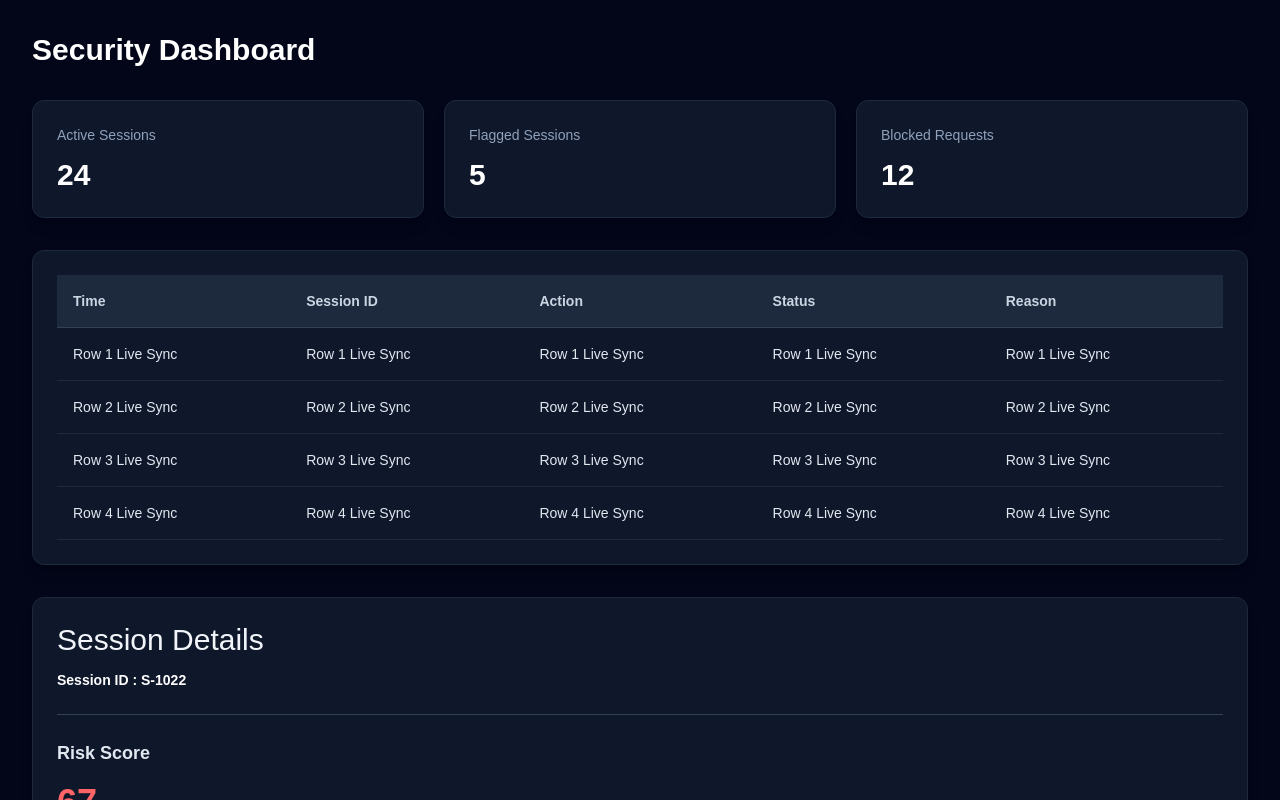
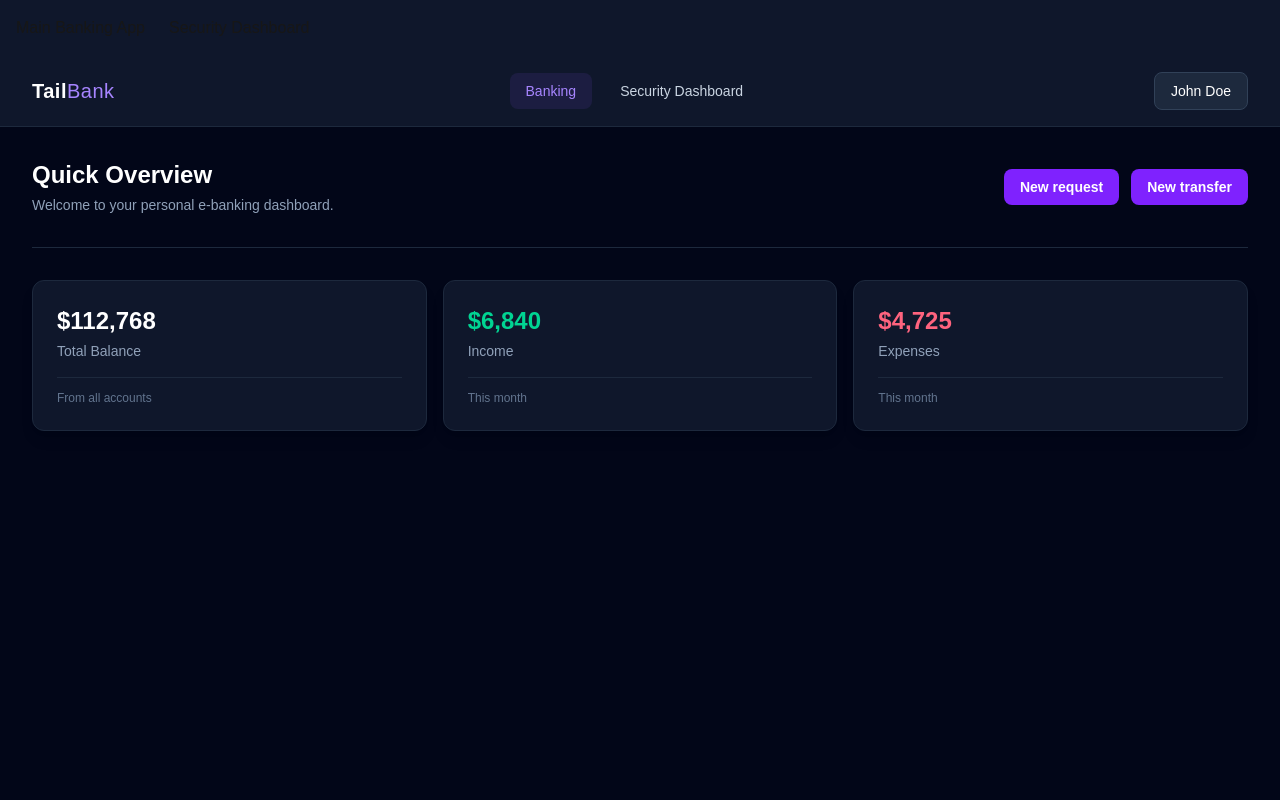
Before and after one commit to raremanticore/renamethislater, a Next.js app: page / in a window 1280 px wide. Shown: the top 800 px of the page. Built offline with nearby package versions, Linux system fonts and the light colour scheme.

Commit message:
im getting kind of tired

```diff
--- a/app/layout.tsx
+++ b/app/layout.tsx
@@ -1,6 +1,8 @@
+
 import type { Metadata } from "next";
 import { Geist, Geist_Mono } from "next/font/google";
 import "./globals.css";
+import Navigation from "@/components/Navigation";
 
 const geistSans = Geist({
   variable: "--font-geist-sans",
@@ -13,8 +15,8 @@ const geistMono = Geist_Mono({
 });
 
 export const metadata: Metadata = {
-  title: "Create Next App",
-  description: "Generated by create next app",
+  title: "TailBank",
+  description: "Banking application with security monitoring dashboard",
 };
 
 export default function RootLayout({ children }: LayoutProps<"/">) {
@@ -23,7 +25,10 @@ export default function RootLayout({ children }: LayoutProps<"/">) {
       lang="en"
       className={`${geistSans.variable} ${geistMono.variable} h-full antialiased`}
     >
-      <body className="min-h-full flex flex-col">{children}</body>
+      <body className="min-h-full flex flex-col">
+        <Navigation />
+        {children}
+      </body>
     </html>
   );
 }
--- a/app/page.tsx
+++ b/app/page.tsx
@@ -1,9 +1,5 @@
-import SecurityDashboard from "@/components/dashboard/SecurityDashboard";
+import Banking from "@/components/banking/Banking";
 
 export default function Home() {
-  return (
-    <main>
-      <SecurityDashboard />
-    </main>
-  );
+  return <Banking />;
 }
--- /dev/null
+++ b/app/security/page.tsx
@@ -0,0 +1,9 @@
+import SecurityDashboard from "@/components/dashboard/SecurityDashboard";
+
+export default function SecurityPage() {
+  return (
+    <main>
+      <SecurityDashboard />
+    </main>
+  );
+}
--- /dev/null
+++ b/components/Navigation.tsx
@@ -0,0 +1,10 @@
+import Link from "next/link";
+
+export default function Navigation() {
+  return (
+    <nav className="flex gap-6 bg-slate-900 p-4">
+      <Link href="/">Main Banking App</Link>
+      <Link href="/security">Security Dashboard</Link>
+    </nav>
+  );
+}
--- /dev/null
+++ b/components/banking/Banking.tsx
@@ -0,0 +1,192 @@
+
+"use client";
+
+import { useState } from "react";
+import Link from "next/link";
+
+/**
+ * Banking Dashboard
+ * Original template: TailBank
+ * Creator: John Champ / Pixelcave
+ * Source: https://taildashboards.com/get/tailbank/
+ * Adapted for Next.js, React and Tailwind CSS.
+ */
+
+export default function BankingDashboard() {
+  const [userDropdownOpen, setUserDropdownOpen] = useState(false);
+  const [mobileNavOpen, setMobileNavOpen] = useState(false);
+
+  return (
+    <div className="min-h-screen w-full bg-slate-950 text-slate-100">
+
+      {/* Page Header */}
+      <header className="border-b border-slate-800 bg-slate-900">
+        <div className="mx-auto max-w-7xl px-4 lg:px-8">
+
+          <div className="flex items-center justify-between py-4">
+
+            {/* Logo */}
+            <Link
+              href="/"
+              className="text-xl font-bold tracking-wide text-white"
+            >
+              Tail<span className="font-normal text-violet-400">Bank</span>
+            </Link>
+
+            {/* Desktop Navigation */}
+            <nav className="hidden items-center gap-3 lg:flex">
+
+              <Link
+                href="/"
+                className="rounded-lg bg-violet-500/10 px-4 py-2 text-sm font-medium text-violet-400"
+              >
+                Banking
+              </Link>
+
+              <Link
+                href="/security"
+                className="rounded-lg px-4 py-2 text-sm font-medium text-slate-300 hover:bg-slate-800 hover:text-white"
+              >
+                Security Dashboard
+              </Link>
+
+            </nav>
+
+            {/* Right Section */}
+            <div className="flex items-center gap-3">
+
+              {/* User Dropdown */}
+              <div className="relative">
+
+                <button
+                  onClick={() => setUserDropdownOpen(!userDropdownOpen)}
+                  className="rounded-lg border border-slate-700 bg-slate-800 px-4 py-2 text-sm font-medium text-white hover:bg-slate-700"
+                >
+                  John Doe
+                </button>
+
+                {userDropdownOpen && (
+                  <div className="absolute right-0 z-20 mt-2 w-48 rounded-lg border border-slate-700 bg-slate-800 p-2 shadow-xl">
+
+                    <button className="w-full rounded-md px-3 py-2 text-left text-sm text-slate-300 hover:bg-slate-700">
+                      Account
+                    </button>
+
+                    <button className="w-full rounded-md px-3 py-2 text-left text-sm text-slate-300 hover:bg-slate-700">
+                      Settings
+                    </button>
+
+                    <button className="w-full rounded-md px-3 py-2 text-left text-sm text-red-400 hover:bg-slate-700">
+                      Sign out
+                    </button>
+
+                  </div>
+                )}
+
+              </div>
+
+              {/* Mobile Navigation Toggle */}
+              <button
+                onClick={() => setMobileNavOpen(!mobileNavOpen)}
+                className="rounded-lg border border-slate-700 bg-slate-800 px-3 py-2 text-white hover:bg-slate-700 lg:hidden"
+              >
+                ☰
+              </button>
+
+            </div>
+          </div>
+
+          {/* Mobile Navigation */}
+          {mobileNavOpen && (
+            <nav className="flex flex-col gap-2 border-t border-slate-800 py-4 lg:hidden">
+
+              <Link
+                href="/"
+                className="rounded-lg px-3 py-2 text-violet-400 hover:bg-slate-800"
+              >
+                Banking
+              </Link>
+
+              <Link
+                href="/security"
+                className="rounded-lg px-3 py-2 text-slate-300 hover:bg-slate-800"
+              >
+                Security Dashboard
+              </Link>
+
+            </nav>
+          )}
+
+        </div>
+      </header>
+
+      {/* Page Content */}
+      <main className="mx-auto max-w-7xl px-4 py-8 lg:px-8">
+
+        {/* Page Heading */}
+        <div className="flex flex-col justify-between gap-4 sm:flex-row sm:items-center">
+
+          <div>
+            <h1 className="text-2xl font-bold text-white">
+              Quick Overview
+            </h1>
+
+            <p className="mt-1 text-sm text-slate-400">
+              Welcome to your personal e-banking dashboard.
+            </p>
+          </div>
+
+          <div className="flex gap-3">
+
+            <button className="rounded-lg bg-violet-600 px-4 py-2 text-sm font-semibold text-white hover:bg-violet-500">
+              New request
+            </button>
+
+            <button className="rounded-lg bg-violet-600 px-4 py-2 text-sm font-semibold text-white hover:bg-violet-500">
+              New transfer
+            </button>
+
+          </div>
+        </div>
+
+        <hr className="my-8 border-slate-800" />
+
+        {/* Banking Statistics */}
+        <div className="grid grid-cols-1 gap-4 md:grid-cols-3">
+
+          {/* Total Balance */}
+          <div className="rounded-xl border border-slate-800 bg-slate-900 p-6 shadow-lg">
+            <p className="text-2xl font-bold text-white">$112,768</p>
+            <p className="mt-1 text-sm text-slate-400">Total Balance</p>
+            <p className="mt-4 border-t border-slate-800 pt-3 text-xs text-slate-500">
+              From all accounts
+            </p>
+          </div>
+
+          {/* Income */}
+          <div className="rounded-xl border border-slate-800 bg-slate-900 p-6 shadow-lg">
+            <p className="text-2xl font-bold text-emerald-400">$6,840</p>
+            <p className="mt-1 text-sm text-slate-400">Income</p>
+            <p className="mt-4 border-t border-slate-800 pt-3 text-xs text-slate-500">
+              This month
+            </p>
+          </div>
+
+          {/* Expenses */}
+          <div className="rounded-xl border border-slate-800 bg-slate-900 p-6 shadow-lg">
+            <p className="text-2xl font-bold text-rose-400">$4,725</p>
+            <p className="mt-1 text-sm text-slate-400">Expenses</p>
+            <p className="mt-4 border-t border-slate-800 pt-3 text-xs text-slate-500">
+              This month
+            </p>
+          </div>
+
+        </div>
+
+        {/* Credit Cards */}
+        {/* Add your original credit card JSX here */}
+
+      </main>
+    </div>
+  );
+}
```
